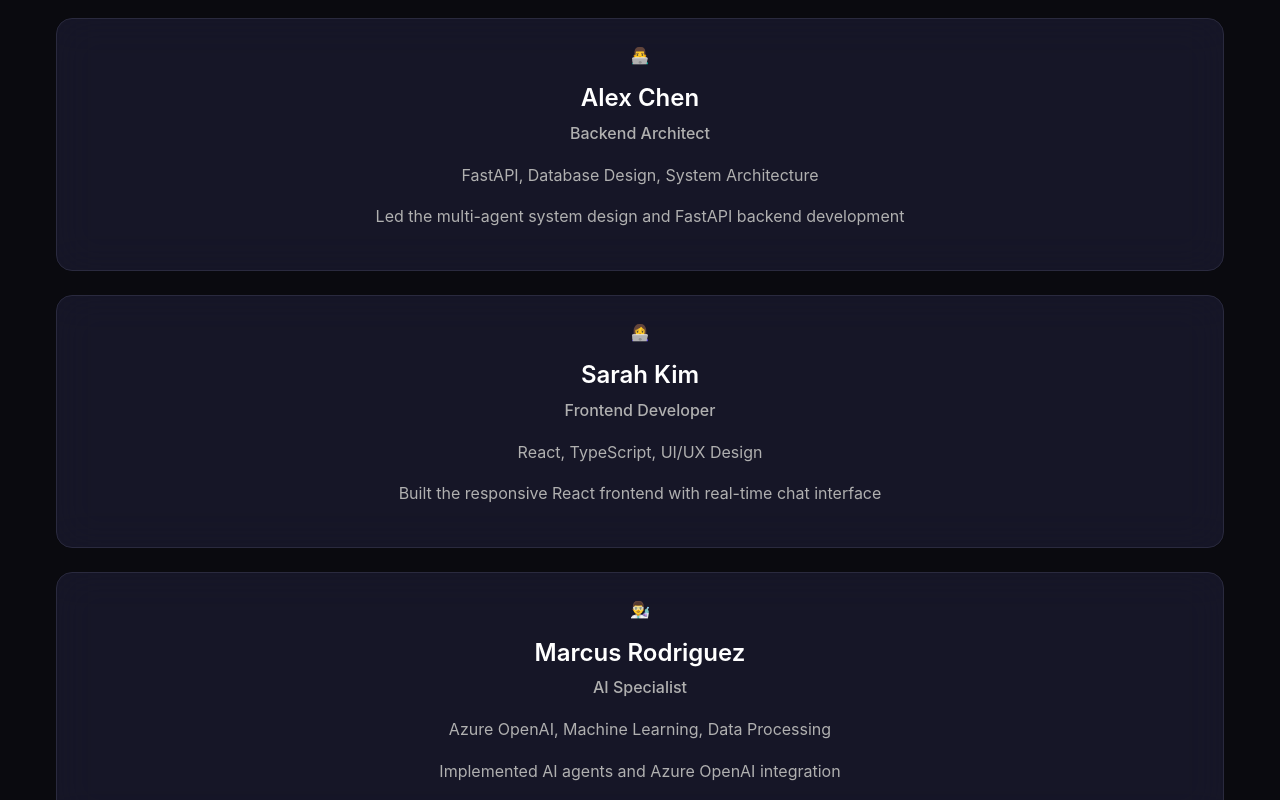
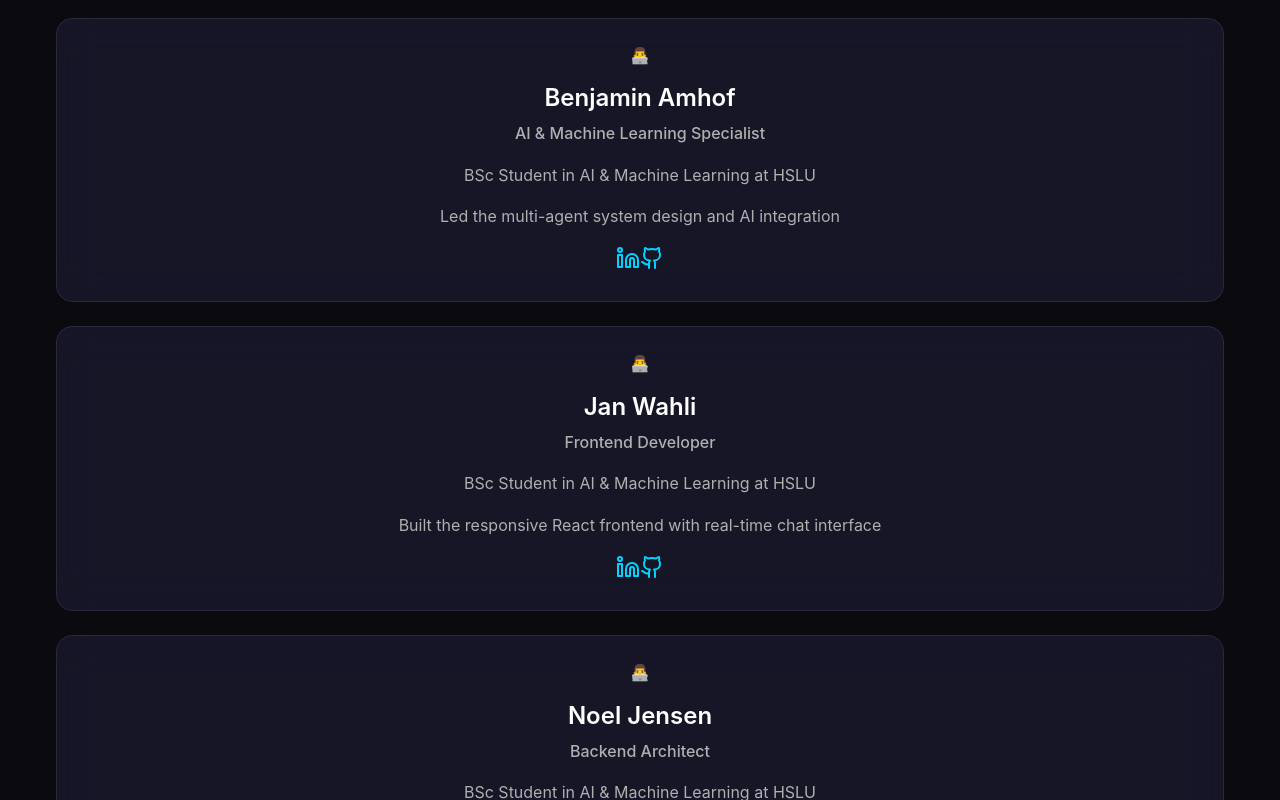
Before and after one commit to sudoBeni/tool-smiths-page, a React (Create React App) app: page / in a window 1280 px wide. Shown: the part 940-1740 px from the top of the page. Built offline with nearby package versions, Linux system fonts and the light colour scheme.

Commit message:
Update team members with real information

```diff
--- a/src/components/Footer.js
+++ b/src/components/Footer.js
@@ -13,9 +13,9 @@ const Footer = () => {
   ];
 
   const teamMembers = [
-    { name: 'Alex Chen', role: 'Backend Architect', github: '#' },
-    { name: 'Sarah Kim', role: 'Frontend Developer', github: '#' },
-    { name: 'Marcus Rodriguez', role: 'AI Specialist', github: '#' },
+    { name: 'Benjamin Amhof', role: 'AI & Machine Learning Specialist', github: 'https://github.com/sudoBeni' },
+    { name: 'Jan Wahli', role: 'Frontend Developer', github: 'https://github.com/jan-5' },
+    { name: 'Noel Jensen', role: 'Backend Architect', github: 'https://github.com/noeljen' },
   ];
 
   return (
--- a/src/pages/DevelopmentProcess.js
+++ b/src/pages/DevelopmentProcess.js
@@ -39,7 +39,7 @@ const DevelopmentProcess = () => {
         'Database schema design',
         'Team role assignment and collaboration setup'
       ],
-      team: ['Alex Chen', 'Sarah Kim', 'Marcus Rodriguez'],
+      team: ['Benjamin Amhof', 'Jan Wahli', 'Noel Jensen'],
       icon: Lightbulb,
       color: '#10a37f'
     },
@@ -55,7 +55,7 @@ const DevelopmentProcess = () => {
         'Database integration and optimization',
         'API endpoint development'
       ],
-      team: ['Alex Chen', 'Marcus Rodriguez'],
+      team: ['Benjamin Amhof', 'Noel Jensen'],
       icon: Code,
       color: '#61dafb'
     },
@@ -71,7 +71,7 @@ const DevelopmentProcess = () => {
         'Real-time data visualization',
         'Responsive design implementation'
       ],
-      team: ['Sarah Kim', 'Alex Chen'],
+      team: ['Jan Wahli', 'Benjamin Amhof'],
       icon: Globe,
       color: '#f7df1e'
     },
@@ -87,7 +87,7 @@ const DevelopmentProcess = () => {
         'Response validation system',
         'Performance optimization'
       ],
-      team: ['Marcus Rodriguez', 'Alex Chen'],
+      team: ['Noel Jensen', 'Benjamin Amhof'],
       icon: Zap,
       color: '#ff6b6b'
     },
@@ -239,49 +239,49 @@ const DevelopmentProcess = () => {
     {
       date: 'Jan 15, 2023',
       commit: 'Initial project setup',
-      author: 'Alex Chen',
+      author: 'Benjamin Amhof',
       message: 'feat: Initialize project structure with FastAPI and React'
     },
     {
       date: 'Jan 22, 2023',
       commit: 'Database schema design',
-      author: 'Marcus Rodriguez',
+      author: 'Noel Jensen',
       message: 'feat: Design and implement database schema with relationships'
     },
     {
       date: 'Feb 8, 2023',
       commit: 'First agent implementation',
-      author: 'Alex Chen',
+      author: 'Benjamin Amhof',
       message: 'feat: Implement Database Manager Agent with entity mapping'
     },
     {
       date: 'Feb 15, 2023',
       commit: 'Query generator agent',
-      author: 'Marcus Rodriguez',
+      author: 'Noel Jensen',
       message: 'feat: Add Query Generator Agent with SQL optimization'
     },
     {
       date: 'Mar 1, 2023',
       commit: 'React frontend setup',
-      author: 'Sarah Kim',
+      author: 'Jan Wahli',
       message: 'feat: Initialize React application with routing and state management'
     },
     {
       date: 'Mar 15, 2023',
       commit: 'Chat interface',
-      author: 'Sarah Kim',
+      author: 'Jan Wahli',
       message: 'feat: Implement real-time chat interface with WebSocket'
     },
     {
       date: 'Apr 5, 2023',
       commit: 'Azure OpenAI integration',
-      author: 'Marcus Rodriguez',
+      author: 'Benjamin Amhof',
       message: 'feat: Integrate Azure OpenAI with custom agent training'
     },
     {
       date: 'Apr 20, 2023',
       commit: 'Docker containerization',
-      author: 'Alex Chen',
+      author: 'Noel Jensen',
       message: 'feat: Containerize application with multi-stage builds'
     },
     {
--- a/src/pages/Home.js
+++ b/src/pages/Home.js
@@ -17,7 +17,9 @@ import {
   Sparkles,
   Cpu,
   Brain,
-  Rocket
+  Rocket,
+  Linkedin,
+  Github
 } from 'lucide-react';
 
 const Home = () => {
@@ -28,28 +30,34 @@ const Home = () => {
 
   const teamMembers = [
     {
-      name: 'Alex Chen',
-      role: 'Backend Architect',
-      expertise: 'FastAPI, Database Design, System Architecture',
+      name: 'Benjamin Amhof',
+      role: 'AI & Machine Learning Specialist',
+      expertise: 'BSc Student in AI & Machine Learning at HSLU',
       avatar: '👨‍💻',
-      contribution: 'Led the multi-agent system design and FastAPI backend development',
-      color: '#00d4ff'
+      contribution: 'Led the multi-agent system design and AI integration',
+      color: '#00d4ff',
+      linkedin: 'https://www.linkedin.com/in/benjamin-amhof/',
+      github: 'https://github.com/sudoBeni'
     },
     {
-      name: 'Sarah Kim',
+      name: 'Jan Wahli',
       role: 'Frontend Developer',
-      expertise: 'React, TypeScript, UI/UX Design',
-      avatar: '👩‍💻',
+      expertise: 'BSc Student in AI & Machine Learning at HSLU',
+      avatar: '👨‍💻',
       contribution: 'Built the responsive React frontend with real-time chat interface',
-      color: '#ff0080'
+      color: '#ff0080',
+      linkedin: 'https://www.linkedin.com/in/jan-wahli/',
+      github: 'https://github.com/jan-5'
     },
     {
-      name: 'Marcus Rodriguez',
-      role: 'AI Specialist',
-      expertise: 'Azure OpenAI, Machine Learning, Data Processing',
-      avatar: '👨‍🔬',
-      contribution: 'Implemented AI agents and Azure OpenAI integration',
-      color: '#00ff88'
+      name: 'Noel Jensen',
+      role: 'Backend Architect',
+      expertise: 'BSc Student in AI & Machine Learning at HSLU',
+      avatar: '👨‍💻',
+      contribution: 'Implemented FastAPI backend and database architecture',
+      color: '#00ff88',
+      linkedin: 'https://www.linkedin.com/in/noel-jensen-/',
+      github: 'https://github.com/noeljen'
     }
   ];
 
@@ -241,7 +249,29 @@ const Home = () => {
                   <h3 className="text-xl font-semibold mb-2">{member.name}</h3>
                   <p className="text-accent-color font-medium mb-3">{member.role}</p>
                   <p className="text-text-secondary text-sm mb-4">{member.expertise}</p>
-                  <p className="text-text-secondary text-sm">{member.contribution}</p>
+                  <p className="text-text-secondary text-sm mb-4">{member.contribution}</p>
+
+                  {/* Social Media Links */}
+                  <div className="flex justify-center space-x-3">
+                    <a
+                      href={member.linkedin}
+                      target="_blank"
+                      rel="noopener noreferrer"
+                      className="p-2 rounded-full bg-interactive-bg hover:bg-accent-color transition-colors duration-200 group-hover:scale-110"
+                      title="LinkedIn Profile"
+                    >
+                      <Linkedin className="w-4 h-4 text-text-secondary group-hover:text-white" />
+                    </a>
+                    <a
+                      href={member.github}
+                      target="_blank"
+                      rel="noopener noreferrer"
+                      className="p-2 rounded-full bg-interactive-bg hover:bg-accent-color transition-colors duration-200 group-hover:scale-110"
+                      title="GitHub Profile"
+                    >
+                      <Github className="w-4 h-4 text-text-secondary group-hover:text-white" />
+                    </a>
+                  </div>
 
                   {/* Glow Effect */}
                   <div
```
Also changed, not shown: 1 other file (tests, documents, lock files or other folders).
